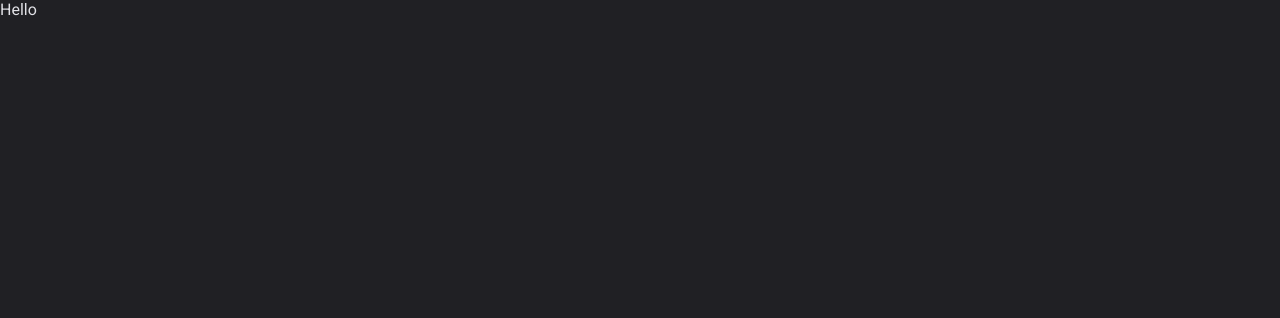
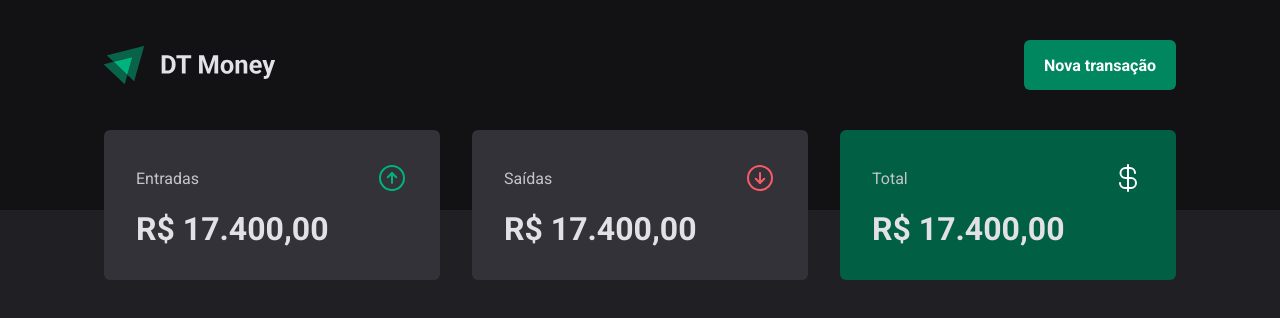
Before and after one commit to luucasmorato/dt-money, a React (Vite) app: page / in a window 1280 px wide. Shown: the top 318 px of the page. Built offline with nearby package versions, Linux system fonts and the light colour scheme.

Commit message:
create summary component

```diff
--- a/package.json
+++ b/package.json
@@ -9,6 +9,7 @@
     "preview": "vite preview"
   },
   "dependencies": {
+    "phosphor-react": "^1.4.1",
     "react": "^18.2.0",
     "react-dom": "^18.2.0",
     "styled-components": "^5.3.6"
--- a/src/@types/styles.d.ts
+++ b/src/@types/styles.d.ts
@@ -1,6 +1,6 @@
 import 'styled-components'
 
-import { defaultTheme } from '../styles/themes/detault'
+import { defaultTheme } from '../styles/themes/default'
 
 type ThemeType = typeof defaultTheme
 
--- a/src/App.tsx
+++ b/src/App.tsx
@@ -1,16 +1,15 @@
-import { useState } from 'react'
-import { ThemeProvider } from 'styled-components'
-import { GlobalStyle } from './styles/global'
-import { defaultTheme } from './styles/themes/detault'
+import { ThemeProvider } from "styled-components";
+import { Transactions } from "./pages/Transactions";
+import { GlobalStyle } from "./styles/global";
+import { defaultTheme } from "./styles/themes/default";
 
-export function App() {
+ export function App() {
 
   return (
     <ThemeProvider theme={defaultTheme}>
       <GlobalStyle />
-      <div className="App">
-        Hello
-      </div>
-    </ThemeProvider>
+
+      <Transactions />
+   </ThemeProvider>
   )
 }
--- /dev/null
+++ b/src/components/Summary/index.tsx
@@ -0,0 +1,35 @@
+import { ArrowCircleDown, ArrowCircleUp, CurrencyDollar } from "phosphor-react";
+import { SummaryCard, SummaryContainer } from "./styles";
+
+export function Summary() {
+  return (
+    <SummaryContainer>
+      <SummaryCard>
+        <header>
+          <span>Entradas</span>
+          <ArrowCircleUp size={32} color="#00b37e" />
+        </header>
+
+        <strong>R$ 17.400,00</strong>
+      </SummaryCard>
+
+      <SummaryCard>
+        <header>
+          <span>Saídas</span>
+          <ArrowCircleDown size={32} color="#f75a68" />
+        </header>
+
+        <strong>R$ 17.400,00</strong>
+      </SummaryCard>
+
+      <SummaryCard variant="green">
+        <header>
+          <span>Total</span>
+          <CurrencyDollar size={32} color="#fff" />
+        </header>
+
+        <strong>R$ 17.400,00</strong>
+      </SummaryCard>
+    </SummaryContainer>
+  );
+}
--- /dev/null
+++ b/src/components/Summary/styles.ts
@@ -0,0 +1,36 @@
+import styled, { css } from "styled-components";
+
+export const SummaryContainer = styled.section`
+  width: 100%;
+  max-width: 1120px;
+  margin: 0 auto;
+  padding: 0 1.5rem;
+  display: grid;
+  grid-template-columns: repeat(3, 1fr);
+  gap: 2rem;
+  margin-top: -5rem;
+`;
+
+interface SummaryCardProps {
+  variant?: "green"
+}
+
+export const SummaryCard = styled.div<SummaryCardProps>`
+  background: ${props => props.theme["gray-600"]};
+  border-radius: 6px;
+  padding: 2rem;
+  header {
+    display: flex;
+    align-items: center;
+    justify-content: space-between;
+    color: ${props => props.theme["gray-300"]};
+  }
+  strong {
+    display: block;
+    margin-top: 1rem;
+    font-size: 2rem;
+  }
+  ${props => props.variant === "green" && css`
+    background: ${props.theme["green-700"]}
+  `}
+`;
--- a/src/pages/Transactions/index.tsx
+++ b/src/pages/Transactions/index.tsx
@@ -1,9 +1,11 @@
 import { Header } from "../../components/Header";
+import { Summary } from "../../components/Summary";
 
 export function Transactions() {
   return (
     <div>
       <Header />
+      <Summary />
     </div>
   );
 }
```
Also changed, not shown: src/assets/logo.svg (added), src/styles/themes/default.ts (renamed from src/styles/themes/detault.ts), 1 other file (tests, documents, lock files or other folders).
